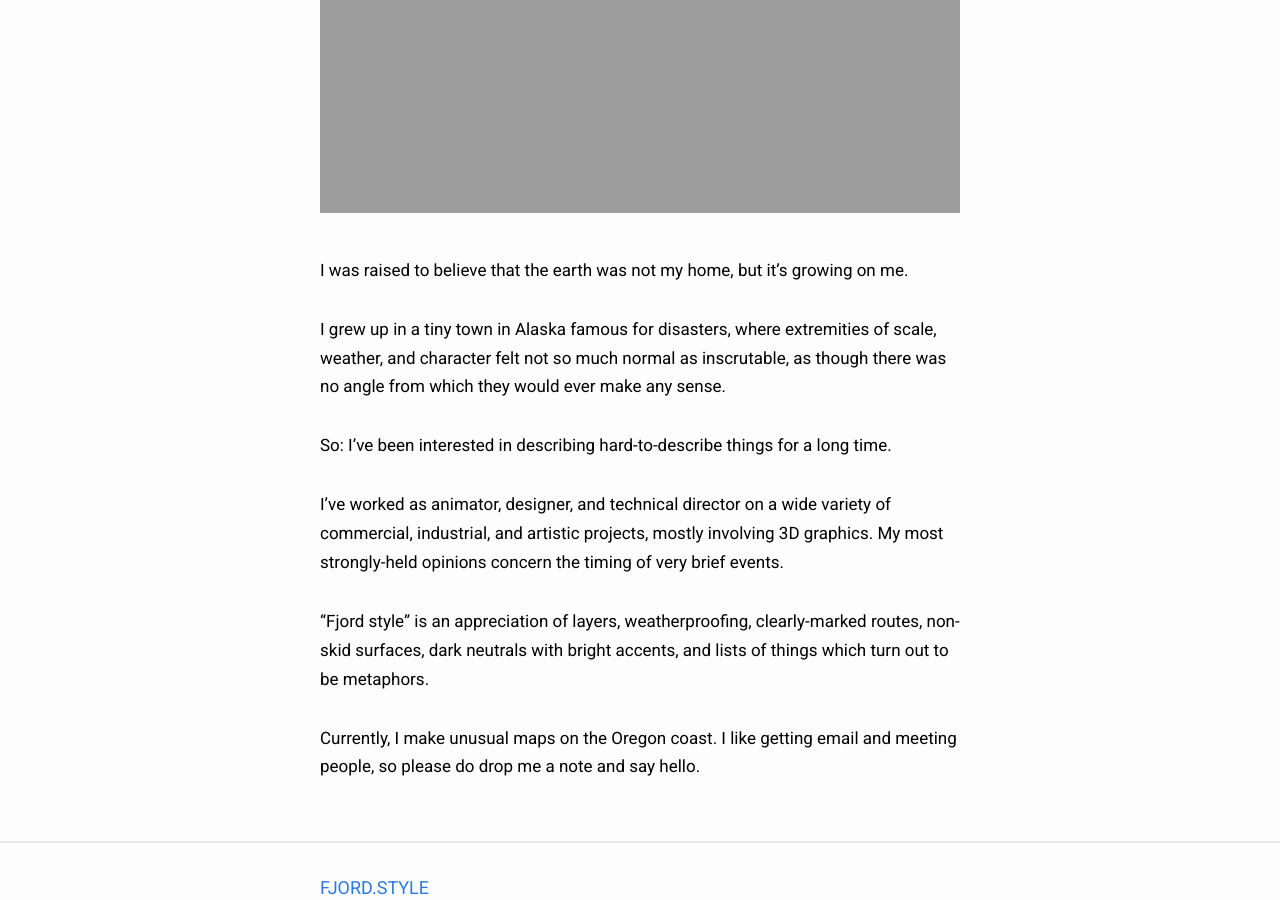
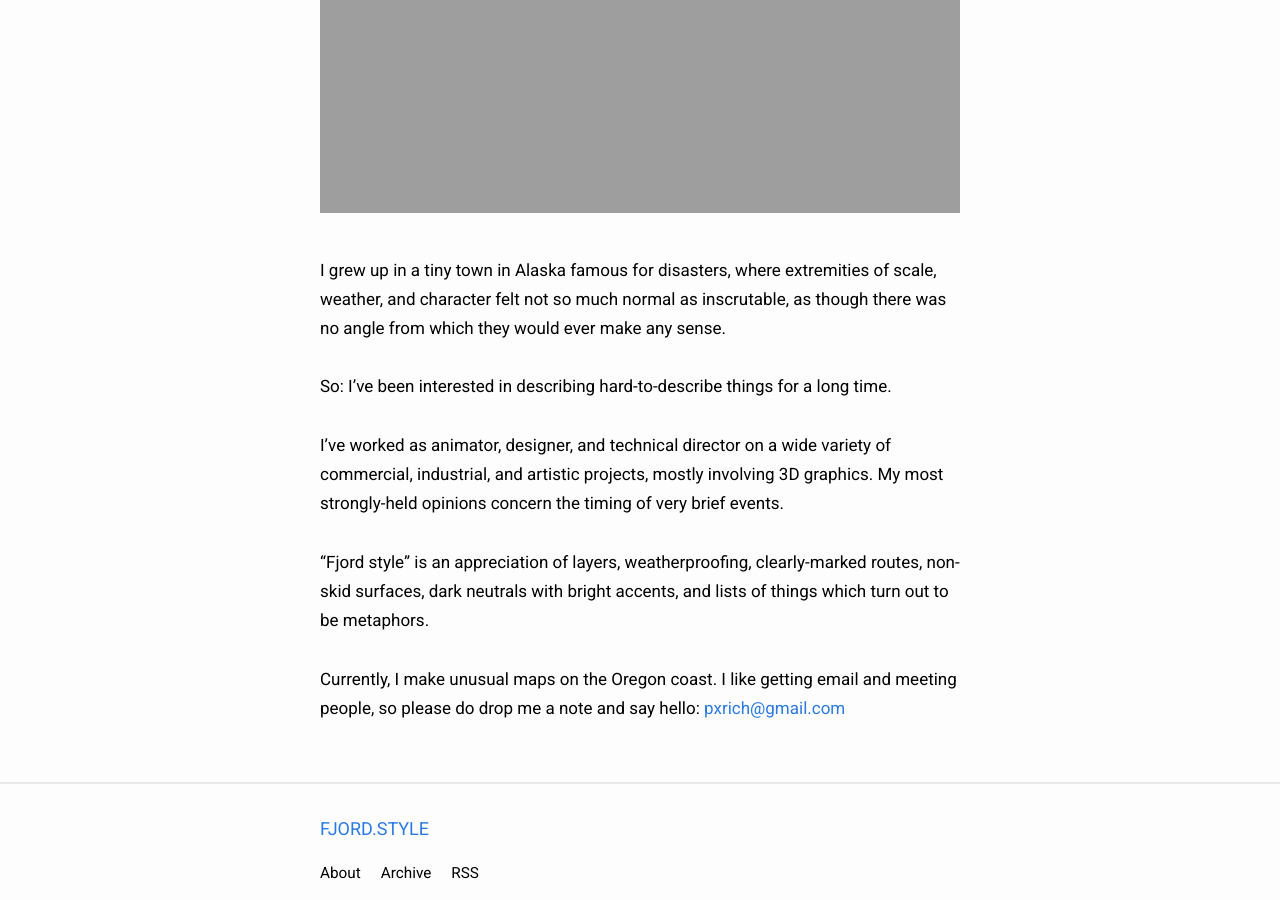
Before and after one commit to meetar/fjord.style, a Jekyll site: the page built from about.md, in a window 1280 px wide and 900 px high, scrolled down 681 px. Built offline with Jekyll 4.4.1, drawn with Linux system fonts in a browser that asks for light colours.

Commit message:
update about

```diff
--- a/about.md
+++ b/about.md
@@ -7,8 +7,6 @@ permalink: /about/
 <div id="globecontainer" style="margin-top:-2em;margin-bottom:2em;"><a target="_blank" href="https://github.com/meetar/FSglobe-terrain"><img id="globegif" src="/assets/FSglobe-terrain.gif"></a><iframe id="FSglobe" src="" width="100%" height="550px"></iframe></div>
 
 
-I was raised to believe that the earth was not my home, but it's growing on me.
-
 I grew up in a tiny town in Alaska famous for disasters, where extremities of scale, weather, and character felt not so much normal as inscrutable, as though there was no angle from which they would ever make any sense.
 
 So: I've been interested in describing hard-to-describe things for a long time.
@@ -17,7 +15,7 @@ I've worked as animator, designer, and technical director on a wide variety of c
 
 "Fjord style" is an appreciation of layers, weatherproofing, clearly-marked routes, non-skid surfaces, dark neutrals with bright accents, and lists of things which turn out to be metaphors.
 
-Currently, I make unusual maps on the Oregon coast. I like getting email and meeting people, so please do drop me a note and say hello.
+Currently, I make unusual maps on the Oregon coast. I like getting email and meeting people, so please do drop me a note and say hello: <a email="pxrich@gmail.com">pxrich@gmail.com</a>
 
 <script>
 var width = window.innerWidth
```
